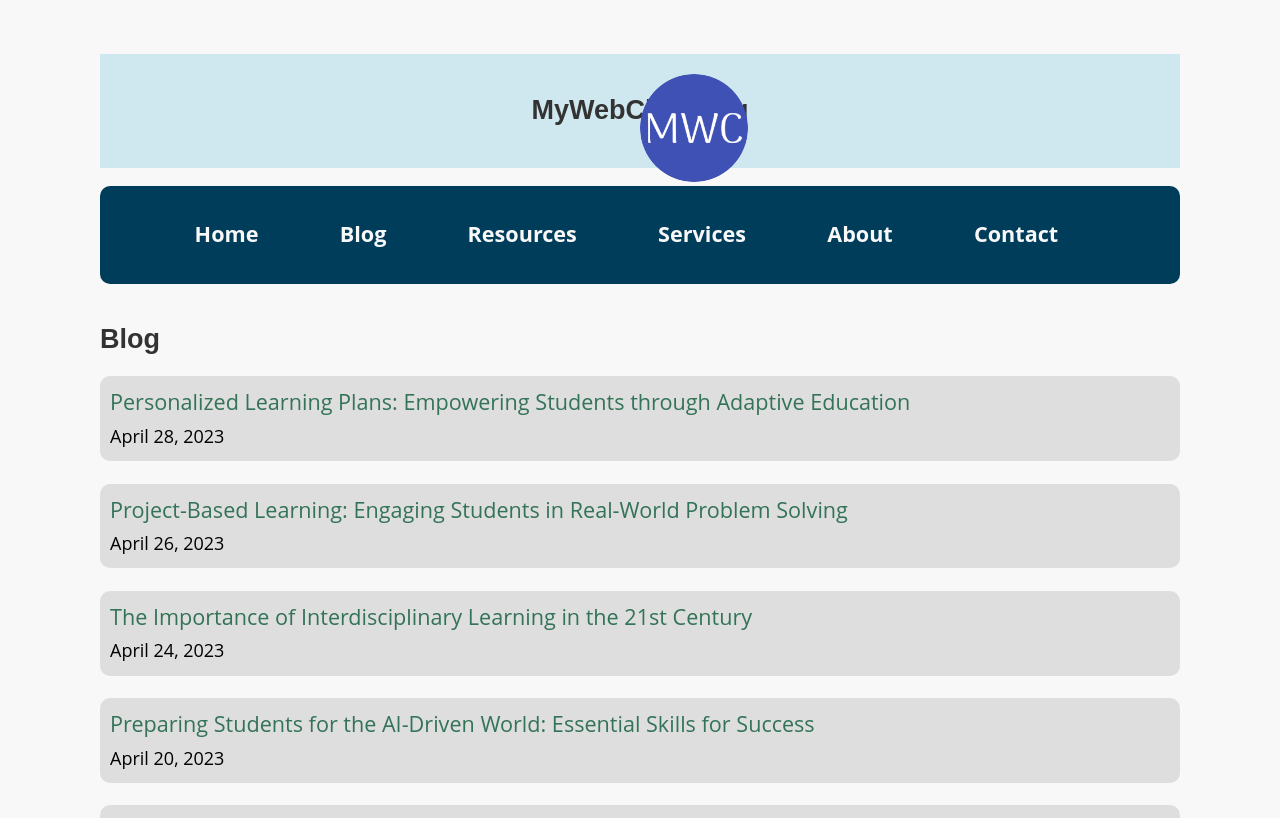
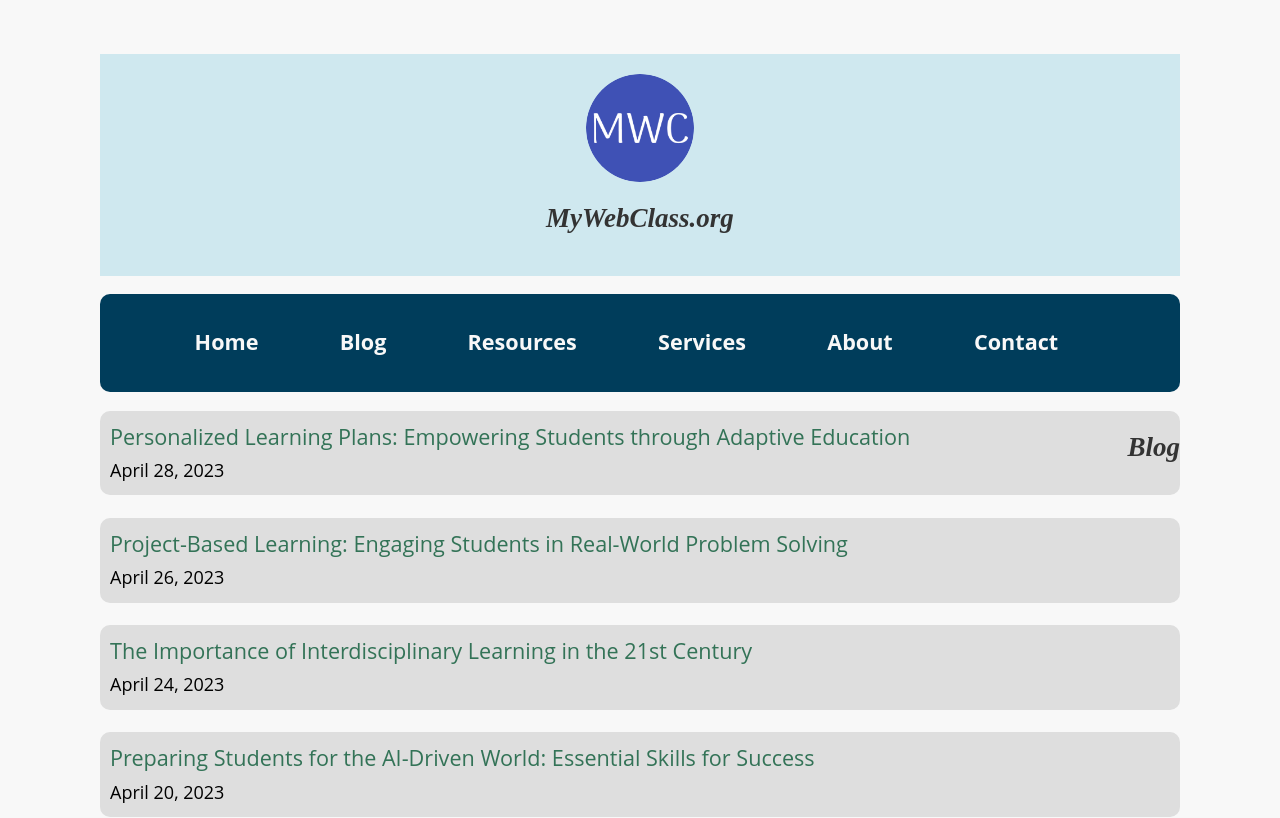
Before and after one commit to NJIT-WIS/project-2-is219-teamec, a Next.js app: page /blog in a window 1280 px wide. Shown: the top 818 px of the page. Built offline with nearby package versions, Linux system fonts and the light colour scheme.

Commit message:
Finished polishing header

```diff
--- a/styles/utils.module.css
+++ b/styles/utils.module.css
@@ -4,6 +4,7 @@
   font-weight: 800;
   letter-spacing: -0.05rem;
   margin: 1rem 0;
+  font-family: 'Times New Roman', Times, serif ;
 }
 
 .headingXl {
@@ -18,6 +19,9 @@
   font-size: 1.5rem;
   line-height: 1.4;
   margin: 1rem 0;
+  font-family: 'Times New Roman', Times, serif;
+  font-style: italic;
+  float: right;
 }
 
 .headingMd {
@@ -26,9 +30,9 @@
 }
 
 .borderCircle {
-  margin-right: 300%;
-  position: fixed;
+  float: left;
   border-radius: 9999px;
+  margin-right: 50%;
 }
 
 .colorInherit {
```
